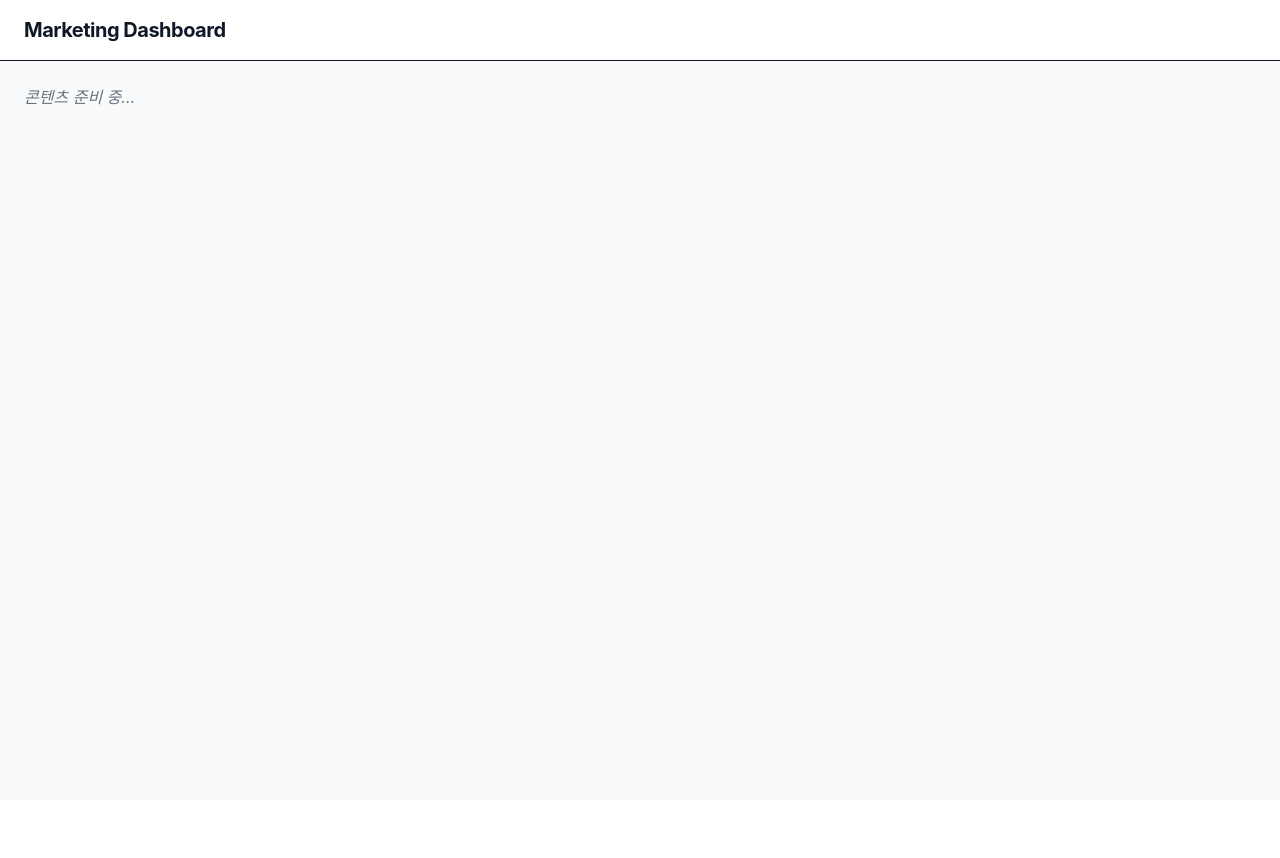
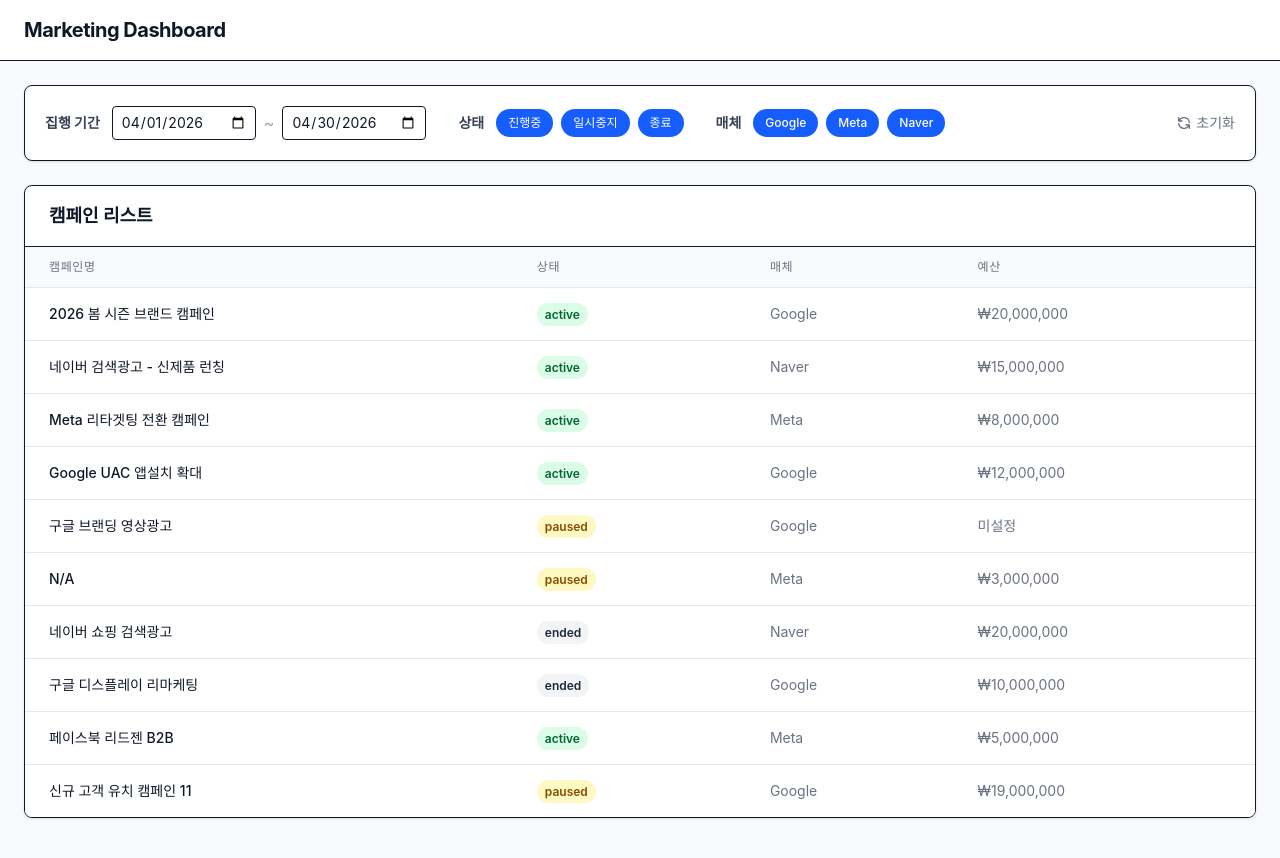
Before and after one commit to jin7969/marketing-dashboard, a React (Vite) app: page / in a window 1280 px wide. Shown: the top 858 px of the page. Before the commit the page ends 800 px from the top, so only its background shows below. Built offline with nearby package versions, Linux system fonts and the light colour scheme; data requests are answered from the project's data file.

Commit message:
feat: 글로벌 필터 구현

```diff
--- a/src/App.tsx
+++ b/src/App.tsx
@@ -1,15 +1,103 @@
+import { useDashboardData } from './hooks/useDashboardData';
+import { formatCurrency } from './utils/metrics';
+import { FilterBar } from './components/FilterBar';
+import { useFilterStore } from './store/useFilterStore';
+
 function App() {
+  const { campaigns, isLoading, isError, error } = useDashboardData();
+  const { status, platform } = useFilterStore();
+
+  // 1. 캠페인 필터링 (다중 선택 대응)
+  const filteredCampaigns = campaigns.filter((campaign) => {
+    const statusMatch = status.includes(campaign.status);
+    const platformMatch = platform.includes(campaign.platform);
+    return statusMatch && platformMatch;
+  });
+
   return (
-    <main className="min-h-screen bg-gray-50 text-gray-900">
-      <header className="border-b bg-white px-6 py-4">
-        <h1 className="text-xl font-bold tracking-tight">
-          Marketing Dashboard
-        </h1>
+    <main className="min-h-screen bg-gray-50 pb-12 text-gray-900">
+      <header className="mb-6 border-b bg-white px-6 py-4">
+        <h1 className="text-xl font-bold tracking-tight">Marketing Dashboard</h1>
       </header>
 
-      <div className="mx-auto max-w-7xl p-6">
-        {/* 대시보드 콘텐츠가 여기에 들어옵니다 */}
-        <p className="text-gray-500 italic">콘텐츠 준비 중...</p>
+      <div className="mx-auto max-w-7xl px-6">
+        <FilterBar />
+
+        {isLoading && (
+          <div className="flex h-64 items-center justify-center">
+            <p className="animate-pulse text-gray-500">데이터를 불러오는 중...</p>
+          </div>
+        )}
+
+        {isError && (
+          <div className="rounded-lg border border-red-200 bg-red-50 p-4 text-red-700">
+            에러 발생: {(error as Error).message}
+          </div>
+        )}
+
+        {!isLoading && !isError && (
+          <div className="space-y-6">
+            <div className="overflow-hidden rounded-lg border bg-white shadow">
+              <div className="border-b px-6 py-4">
+                <h2 className="text-lg font-bold">캠페인 리스트</h2>
+              </div>
+              <div className="overflow-x-auto">
+                <table className="min-w-full divide-y divide-gray-200">
+                  <thead className="bg-gray-50">
+                    <tr>
+                      <th className="px-6 py-3 text-left text-xs font-medium tracking-wider text-gray-500 uppercase">
+                        캠페인명
+                      </th>
+                      <th className="px-6 py-3 text-left text-xs font-medium tracking-wider text-gray-500 uppercase">
+                        상태
+                      </th>
+                      <th className="px-6 py-3 text-left text-xs font-medium tracking-wider text-gray-500 uppercase">
+                        매체
+                      </th>
+                      <th className="px-6 py-3 text-left text-xs font-medium tracking-wider text-gray-500 uppercase">
+                        예산
+                      </th>
+                    </tr>
+                  </thead>
+                  <tbody className="divide-y divide-gray-200 bg-white">
+                    {filteredCampaigns.length > 0 ? (
+                      filteredCampaigns.slice(0, 10).map((campaign) => (
+                        <tr key={campaign.id}>
+                          <td className="px-6 py-4 text-sm font-medium whitespace-nowrap text-gray-900">
+                            {campaign.name || 'N/A'}
+                          </td>
+                          <td className="px-6 py-4 text-sm whitespace-nowrap text-gray-500">
+                            <span
+                              className={`rounded-full px-2 py-1 text-xs font-semibold ${
+                                campaign.status === 'active'
+                                  ? 'bg-green-100 text-green-800'
+                                  : campaign.status === 'paused'
+                                    ? 'bg-yellow-100 text-yellow-800'
+                                    : 'bg-gray-100 text-gray-800'
+                              }`}
+                            >
+                              {campaign.status}
+                            </span>
+                          </td>
+                          <td className="px-6 py-4 text-sm whitespace-nowrap text-gray-500">{campaign.platform}</td>
+                          <td className="px-6 py-4 text-sm whitespace-nowrap text-gray-500">
+                            {campaign.budget ? formatCurrency(campaign.budget) : '미설정'}
+                          </td>
+                        </tr>
+                      ))
+                    ) : (
+                      <tr>
+                        <td colSpan={4} className="px-6 py-10 text-center text-sm text-gray-500">
+                          조건에 맞는 캠페인이 없습니다.
+                        </td>
+                      </tr>
+                    )}
+                  </tbody>
+                </table>
+              </div>
+            </div>
+          </div>
+        )}
       </div>
     </main>
   );
--- /dev/null
+++ b/src/components/FilterBar.tsx
@@ -0,0 +1,113 @@
+import React from 'react';
+import { useFilterStore, type StatusType, type PlatformType } from '../store/useFilterStore';
+
+export const FilterBar: React.FC = () => {
+  const { startDate, endDate, status, platform, setStartDate, setEndDate, setStatus, setPlatform, resetFilters } =
+    useFilterStore();
+
+  const handleStatusChange = (value: StatusType) => {
+    if (status.includes(value)) {
+      setStatus(status.filter((s) => s !== value));
+    } else {
+      setStatus([...status, value]);
+    }
+  };
+
+  const handlePlatformChange = (value: PlatformType) => {
+    if (platform.includes(value)) {
+      setPlatform(platform.filter((p) => p !== value));
+    } else {
+      setPlatform([...platform, value]);
+    }
+  };
+
+  return (
+    <div className="mb-6 space-y-4 rounded-lg border bg-white p-5 shadow-sm md:flex md:items-center md:gap-8 md:space-y-0">
+      {/* 집행 기간 */}
+      <div className="flex items-center gap-3">
+        <label className="text-sm font-bold whitespace-nowrap text-gray-700">집행 기간</label>
+        <div className="flex items-center gap-2">
+          <input
+            type="date"
+            value={startDate}
+            onChange={(e) => setStartDate(e.target.value)}
+            className="rounded border px-2 py-1.5 text-sm outline-none focus:ring-2 focus:ring-blue-500"
+          />
+          <span className="text-gray-400">~</span>
+          <input
+            type="date"
+            value={endDate}
+            onChange={(e) => setEndDate(e.target.value)}
+            className="rounded border px-2 py-1.5 text-sm outline-none focus:ring-2 focus:ring-blue-500"
+          />
+        </div>
+      </div>
+
+      {/* 상태 (다중 선택) */}
+      <div className="flex items-center gap-3">
+        <label className="text-sm font-bold whitespace-nowrap text-gray-700">상태</label>
+        <div className="flex gap-2">
+          {[
+            { id: 'active', label: '진행중' },
+            { id: 'paused', label: '일시중지' },
+            { id: 'ended', label: '종료' },
+          ].map((item) => (
+            <button
+              key={item.id}
+              onClick={() => handleStatusChange(item.id as StatusType)}
+              className={`rounded-full px-3 py-1.5 text-xs font-medium transition-colors ${
+                status.includes(item.id as StatusType)
+                  ? 'bg-blue-600 text-white'
+                  : 'bg-gray-100 text-gray-600 hover:bg-gray-200'
+              }`}
+            >
+              {item.label}
+            </button>
+          ))}
+        </div>
+      </div>
+
+      {/* 매체 (다중 선택) */}
+      <div className="flex items-center gap-3">
+        <label className="text-sm font-bold whitespace-nowrap text-gray-700">매체</label>
+        <div className="flex gap-2">
+          {['Google', 'Meta', 'Naver'].map((p) => (
+            <button
+              key={p}
+              onClick={() => handlePlatformChange(p as PlatformType)}
+              className={`rounded-full px-3 py-1.5 text-xs font-medium transition-colors ${
+                platform.includes(p as PlatformType)
+                  ? 'bg-blue-600 text-white'
+                  : 'bg-gray-100 text-gray-600 hover:bg-gray-200'
+              }`}
+            >
+              {p}
+            </button>
+          ))}
+        </div>
+      </div>
+
+      {/* 초기화 */}
+      <button
+        onClick={resetFilters}
+        className="flex items-center gap-1 text-sm font-medium text-gray-500 hover:text-gray-800 md:ml-auto"
+      >
+        <svg
+          xmlns="http://www.w3.org/2000/svg"
+          className="h-4 w-4"
+          fill="none"
+          viewBox="0 0 24 24"
+          stroke="currentColor"
+        >
+          <path
+            strokeLinecap="round"
+            strokeLinejoin="round"
+            strokeWidth={2}
+            d="M4 4v5h.582m15.356 2A8.001 8.001 0 004.582 9m0 0H9m11 11v-5h-.581m0 0a8.003 8.003 0 01-15.357-2m15.357 2H15"
+          />
+        </svg>
+        초기화
+      </button>
+    </div>
+  );
+};
--- /dev/null
+++ b/src/store/useFilterStore.ts
@@ -0,0 +1,37 @@
+import { create } from 'zustand';
+import { startOfMonth, endOfMonth, format } from 'date-fns';
+
+export type StatusType = 'active' | 'paused' | 'ended';
+export type PlatformType = 'Google' | 'Meta' | 'Naver';
+
+interface FilterState {
+  startDate: string;
+  endDate: string;
+  status: StatusType[];
+  platform: PlatformType[];
+  setStartDate: (date: string) => void;
+  setEndDate: (date: string) => void;
+  setStatus: (status: StatusType[]) => void;
+  setPlatform: (platform: PlatformType[]) => void;
+  resetFilters: () => void;
+}
+
+// 가이드: 기본값은 이번 달 1일부터 마지막 날까지
+// (데이터가 2026년 기준이므로, 실제 서비스라면 new Date()를 쓰겠지만
+// 테스트를 위해 2026년 4월을 기준으로 설정합니다)
+const baseDate = new Date(2026, 3, 21); // 2026년 4월 21일 기준
+const initialState = {
+  startDate: format(startOfMonth(baseDate), 'yyyy-MM-dd'),
+  endDate: format(endOfMonth(baseDate), 'yyyy-MM-dd'),
+  status: ['active', 'paused', 'ended'] as StatusType[], // '전체'는 모든 항목 선택된 상태
+  platform: ['Google', 'Meta', 'Naver'] as PlatformType[],
+};
+
+export const useFilterStore = create<FilterState>((set) => ({
+  ...initialState,
+  setStartDate: (startDate) => set({ startDate }),
+  setEndDate: (endDate) => set({ endDate }),
+  setStatus: (status) => set({ status }),
+  setPlatform: (platform) => set({ platform }),
+  resetFilters: () => set(initialState),
+}));
```
